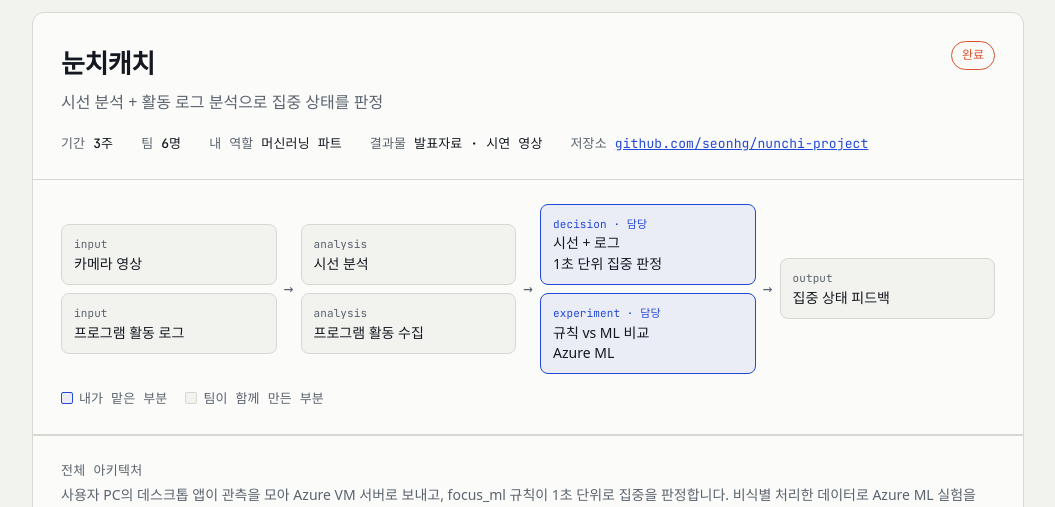
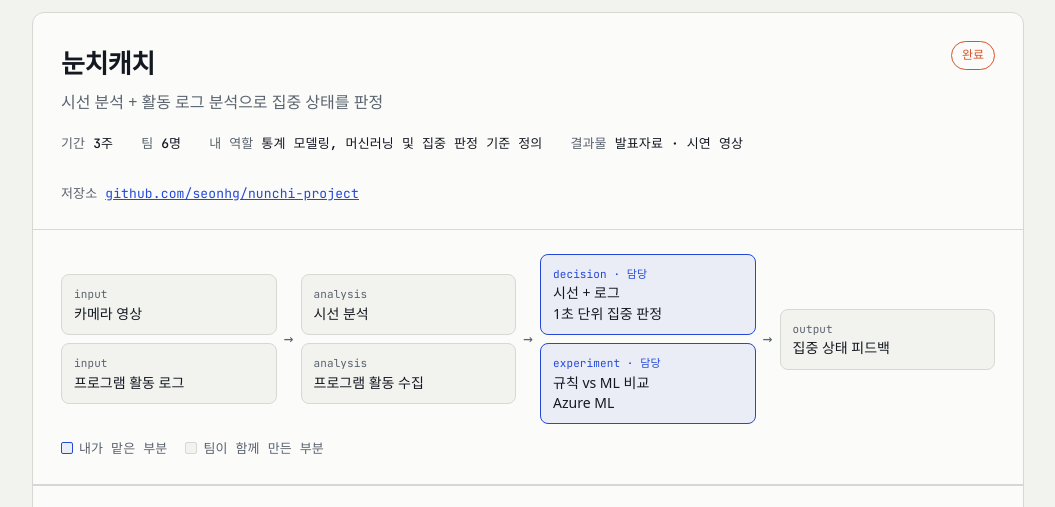
Before and after one commit to seonhg/seonhg.github.io, a plain HTML site: page index.html in a window 1280 px wide. Shown: the part 2820-3327 px from the top of the page, without its empty margins (112-1167 px from the left). Drawn offline with Linux system fonts and the light colour scheme; a web font is replaced by a local one.

```diff
--- a/index.html
+++ b/index.html
@@ -298,7 +298,7 @@ footer .wrap{display:flex;justify-content:space-between;gap:16px;flex-wrap:wrap}
       <div class="meta mono">
         <span>기간 <b>3주</b></span>
         <span>팀 <b>6명</b></span>
-        <span>내 역할 <b>머신러닝 파트</b></span>
+        <span>내 역할 <b>통계 모델링, 머신러닝 및 집중 판정 기준 정의</b></span>
         <span>결과물 <b>발표자료 · 시연 영상</b></span>
         <span>저장소 <a href="https://github.com/seonhg/nunchi-project">github.com/seonhg/nunchi-project</a></span>
       </div>
```
